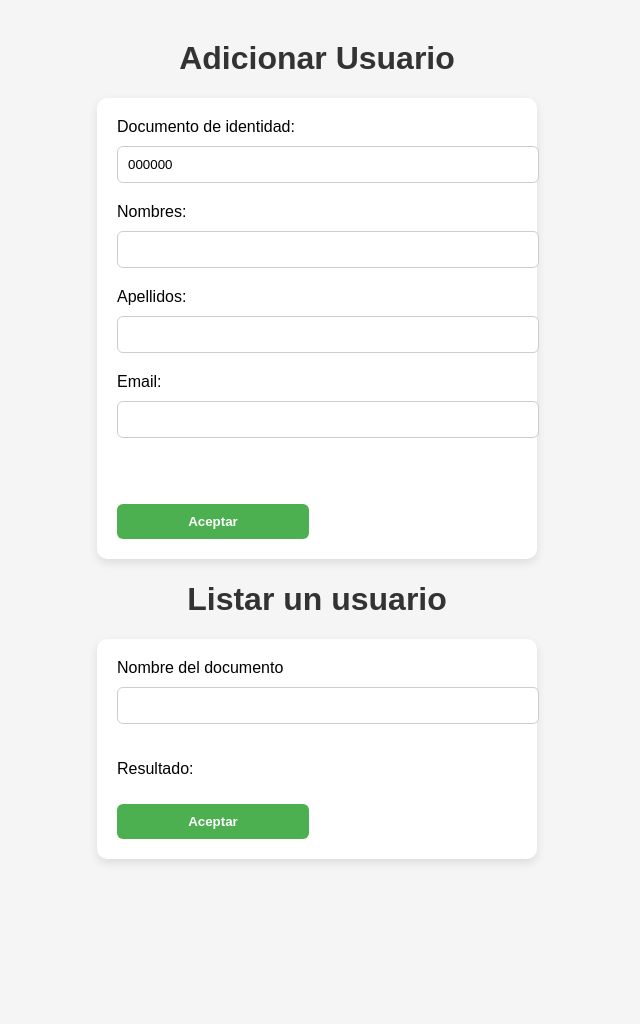
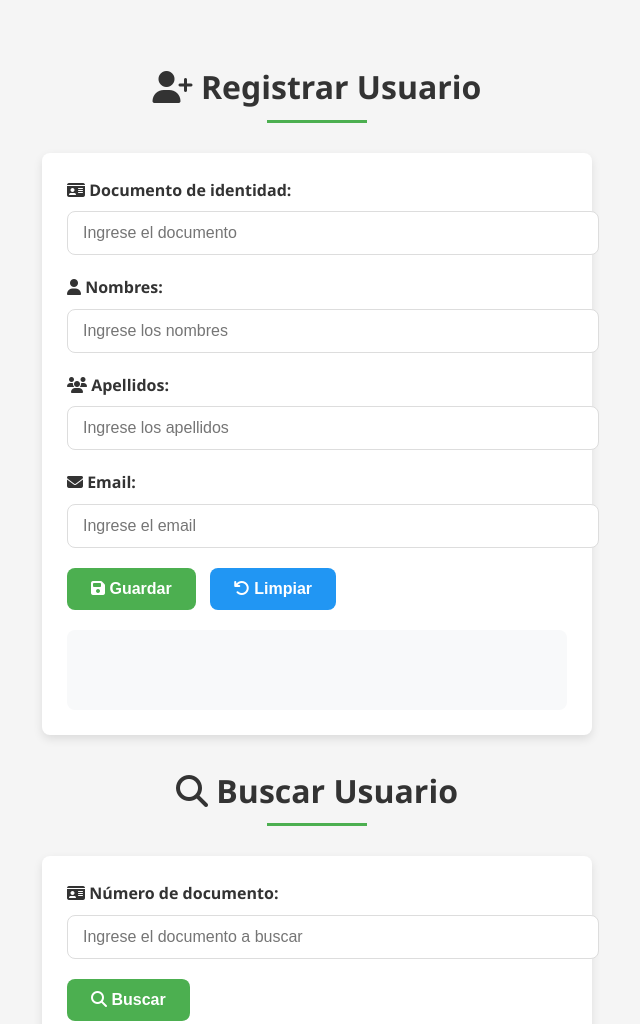
Before and after one commit to Zantival/Registro_Users, a website: page index.html in a window 1280 px wide. Shown: the top 1024 px of the page, without its empty margins (323-963 px from the left). Before the commit the page ends 899 px from the top, so only its background shows below. Drawn offline with Linux system fonts and the light colour scheme.

Commit message:
Update index.html

```diff
--- a/index.html
+++ b/index.html
@@ -2,120 +2,223 @@
 <html lang="es">
 <head>
     <meta charset="UTF-8">
+    <meta name="viewport" content="width=device-width, initial-scale=1.0">
     <title>Gestión de Usuarios</title>
-     <script type="text/javascript" src="./frontend/scriptusu.js"></script>
+    <link rel="stylesheet" href="https://cdnjs.cloudflare.com/ajax/libs/font-awesome/6.4.0/css/all.min.css">
     <style>
+        :root {
+            --primary-color: #4CAF50;
+            --secondary-color: #2196F3;
+            --error-color: #e91e63;
+            --text-color: #333;
+            --light-gray: #f5f5f5;
+            --white: #ffffff;
+            --border-radius: 8px;
+            --box-shadow: 0 4px 10px rgba(0,0,0,0.1);
+        }
+
         body {
-            font-family: Arial, sans-serif;
-            margin: 40px;
-            background-color: #f5f5f5;
+            font-family: 'Segoe UI', Tahoma, Geneva, Verdana, sans-serif;
+            margin: 0;
+            padding: 20px;
+            background-color: var(--light-gray);
+            color: var(--text-color);
+            line-height: 1.6;
+        }
+
+        .container {
+            max-width: 1200px;
+            margin: 0 auto;
+            padding: 20px;
         }
 
         h1 {
             text-align: center;
-            color: #333;
+            color: var(--text-color);
+            margin-bottom: 30px;
+            position: relative;
+            padding-bottom: 10px;
         }
 
-        form {
-            background-color: white;
-            padding: 20px;
-            border-radius: 10px;
-            max-width: 400px;
-            margin: auto;
-            box-shadow: 0 4px 10px rgba(0,0,0,0.1);
+        h1::after {
+            content: '';
+            position: absolute;
+            bottom: 0;
+            left: 50%;
+            transform: translateX(-50%);
+            width: 100px;
+            height: 3px;
+            background-color: var(--primary-color);
+        }
+
+        .card {
+            background-color: var(--white);
+            padding: 25px;
+            border-radius: var(--border-radius);
+            margin-bottom: 30px;
+            box-shadow: var(--box-shadow);
+            max-width: 500px;
+            margin-left: auto;
+            margin-right: auto;
+        }
+
+        .form-group {
+            margin-bottom: 20px;
+        }
+
+        label {
+            display: block;
+            margin-bottom: 8px;
+            font-weight: 600;
+            color: var(--text-color);
         }
 
         input[type="text"],
         input[type="email"],
         input[type="password"] {
             width: 100%;
-            padding: 10px;
-            margin-top: 10px;
-            margin-bottom: 20px;
-            border: 1px solid #ccc;
-            border-radius: 6px;
+            padding: 12px 15px;
+            border: 1px solid #ddd;
+            border-radius: var(--border-radius);
+            font-size: 16px;
+            transition: border 0.3s ease;
         }
 
-        input[type="submit"],
-        button {
-            width: 48%;
-            padding: 10px;
-            margin-top: 10px;
-            border: none;
-            border-radius: 6px;
-            background-color: #4CAF50;
-            color: white;
-            font-weight: bold;
-            cursor: pointer;
+        input[type="text"]:focus,
+        input[type="email"]:focus,
+        input[type="password"]:focus {
+            border-color: var(--primary-color);
+            outline: none;
+            box-shadow: 0 0 0 2px rgba(76, 175, 80, 0.2);
         }
 
-        button {
-            background-color: #2196F3;
-            margin-left: 4%;
+        .btn {
+            display: inline-block;
+            padding: 12px 24px;
+            border: none;
+            border-radius: var(--border-radius);
+            font-size: 16px;
+            font-weight: 600;
+            cursor: pointer;
+            text-align: center;
+            transition: all 0.3s ease;
+            text-decoration: none;
         }
 
-        input[type="submit"]:hover,
-        button:hover {
-            background-color: #45a049;
+        .btn-primary {
+            background-color: var(--primary-color);
+            color: white;
         }
 
-        .mensaje {
-            text-align: center;
-            margin-top: 20px;
-            color: #e91e63;
-            font-weight: bold;
+        .btn-secondary {
+            background-color: var(--secondary-color);
+            color: white;
+            margin-left: 10px;
         }
 
-        .buscar-container {
-            margin-top: 40px;
-            max-width: 400px;
-            margin-left: auto;
-            margin-right: auto;
-            background-color: white;
-            padding: 20px;
-            border-radius: 10px;
-            box-shadow: 0 4px 10px rgba(0,0,0,0.1);
+        .btn:hover {
+            opacity: 0.9;
+            transform: translateY(-2px);
+        }
+
+        .btn:active {
+            transform: translateY(0);
+        }
+
+        .response-area {
+            margin-top: 20px;
+            padding: 15px;
+            border-radius: var(--border-radius);
+            background-color: #f8f9fa;
+            min-height: 50px;
+        }
+
+        .error-message {
+            color: var(--error-color);
+            font-weight: 600;
+            margin-top: 10px;
+        }
+
+        .success-message {
+            color: var(--primary-color);
+            font-weight: 600;
+            margin-top: 10px;
+        }
+
+        @media (max-width: 768px) {
+            .btn {
+                width: 100%;
+                margin-bottom: 10px;
+                margin-left: 0;
+            }
+
+            .card {
+                padding: 15px;
+            }
         }
     </style>
 </head>
 <body>
+    <div class="container">
+        <h1><i class="fas fa-user-plus"></i> Registrar Usuario</h1>
 
-<h1>Adicionar Usuario</h1>
-<div>
-<form id="adicionarEstudiante">
-<div>
-<label for="dni">Documento de identidad:</label>
-<input type="text" id="dni" placeHolder="" value="000000">
-<br>
+        <div class="card">
+            <form id="formUsuario">
+                <div class="form-group">
+                    <label for="dni"><i class="fas fa-id-card"></i> Documento de identidad:</label>
+                    <input type="text" id="dni" placeholder="Ingrese el documento" required>
+                </div>
 
-            <label for="nombre">Nombres:</label>
-<input type="text" id="nombre" placeHolder="">
-<br>
+                <div class="form-group">
+                    <label for="nombre"><i class="fas fa-user"></i> Nombres:</label>
+                    <input type="text" id="nombre" placeholder="Ingrese los nombres" required>
+                </div>
 
-            <label for="apellidos">Apellidos:</label>
-<input type="text" id="apellidos" placeHolder="">
-<br>
+                <div class="form-group">
+                    <label for="apellidos"><i class="fas fa-users"></i> Apellidos:</label>
+                    <input type="text" id="apellidos" placeholder="Ingrese los apellidos" required>
+                </div>
 
-            <label for="correo">Email:</label>
-<input type="text" id="correo" placeHolder="" value="">
-<br>
-<br>
-<br>
-<input type="submit" onclick="guardar()" value="Aceptar">
-</div>
-</form>
+                <div class="form-group">
+                    <label for="correo"><i class="fas fa-envelope"></i> Email:</label>
+                    <input type="email" id="correo" placeholder="Ingrese el email" required>
+                </div>
 
-</div>
-<h1>Listar un usuario</h1>
-<div>
-<form id="listarEstudiantes">
-<label for="numdoc">Nombre del documento</label>
-<input type="text" id="numdoc">
-<p id="rta">Resultado:</p>
-<input type="submit" onclick="listar()" value="Aceptar">
-</form>
-</div>
+                <div class="form-group">
+                    <button type="button" class="btn btn-primary" onclick="guardarUsuario()">
+                        <i class="fas fa-save"></i> Guardar
+                    </button>
+                    <button type="reset" class="btn btn-secondary">
+                        <i class="fas fa-undo"></i> Limpiar
+                    </button>
+                </div>
 
+                <div id="mensajeGuardar" class="response-area"></div>
+            </form>
+        </div>
 
+        <h1><i class="fas fa-search"></i> Buscar Usuario</h1>
+
+        <div class="card">
+            <form id="formBusqueda">
+                <div class="form-group">
+                    <label for="numdoc"><i class="fas fa-id-card"></i> Número de documento:</label>
+                    <input type="text" id="numdoc" placeholder="Ingrese el documento a buscar" required>
+                </div>
+
+                <div class="form-group">
+                    <button type="button" class="btn btn-primary" onclick="buscarUsuario()">
+                        <i class="fas fa-search"></i> Buscar
+                    </button>
+                </div>
+
+                <div id="resultadoBusqueda" class="response-area">
+                    <p id="rta">Resultado aparecerá aquí...</p>
+                </div>
+            </form>
+        </div>
+    </div>
+
+    <script src="./frontend/scriptusu.js"></script>
 </body>
 </html>
```
